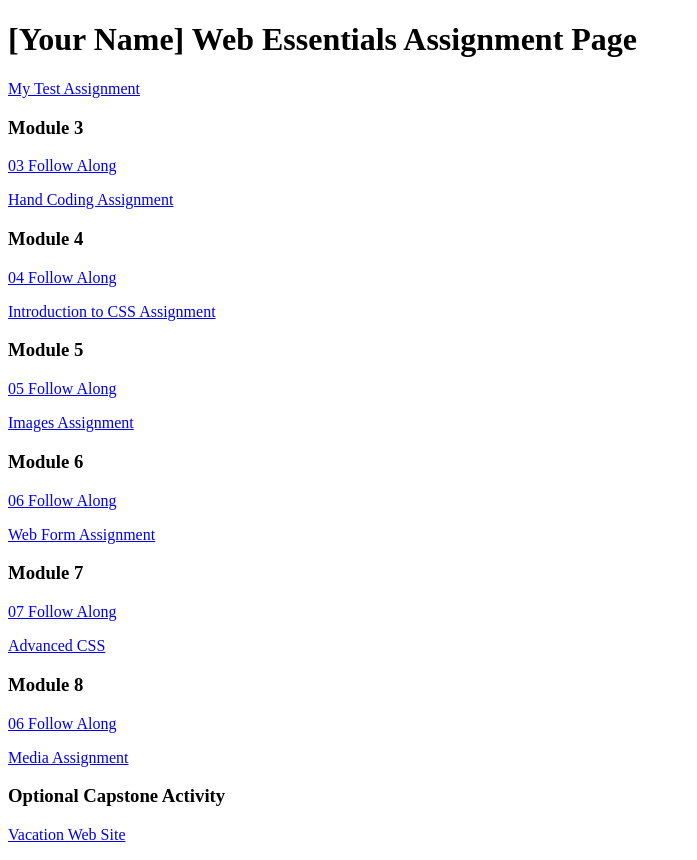
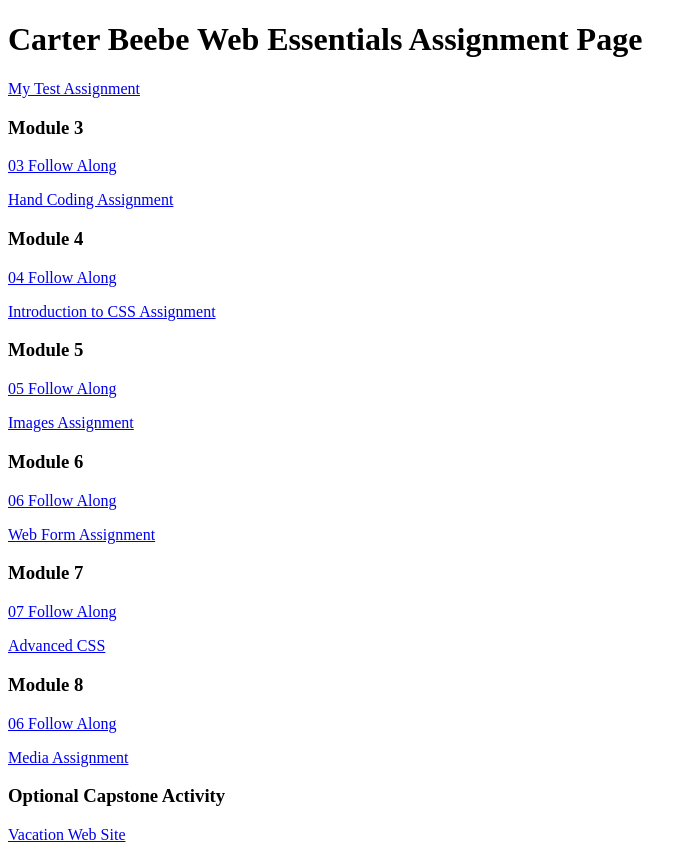
Before and after one commit to CarterBeebe1/dwdd1600, a plain HTML site: page index.html in a window 1280 px wide. Shown: the whole page, without its empty margins (0-697 px from the left). Drawn offline with Linux system fonts and the light colour scheme.

Commit message:
Added my Name

```diff
--- a/index.html
+++ b/index.html
@@ -6,7 +6,7 @@
 		<title>dwdd 1600 assignment list page</title>
 	</head>
 	<body>
-		<h1>[Your Name] Web Essentials Assignment Page</h1>
+		<h1>Carter Beebe Web Essentials Assignment Page</h1>
 		<p><a href="01test">My Test Assignment</a></p>
 
 		<h3>Module 3</h3>
```
